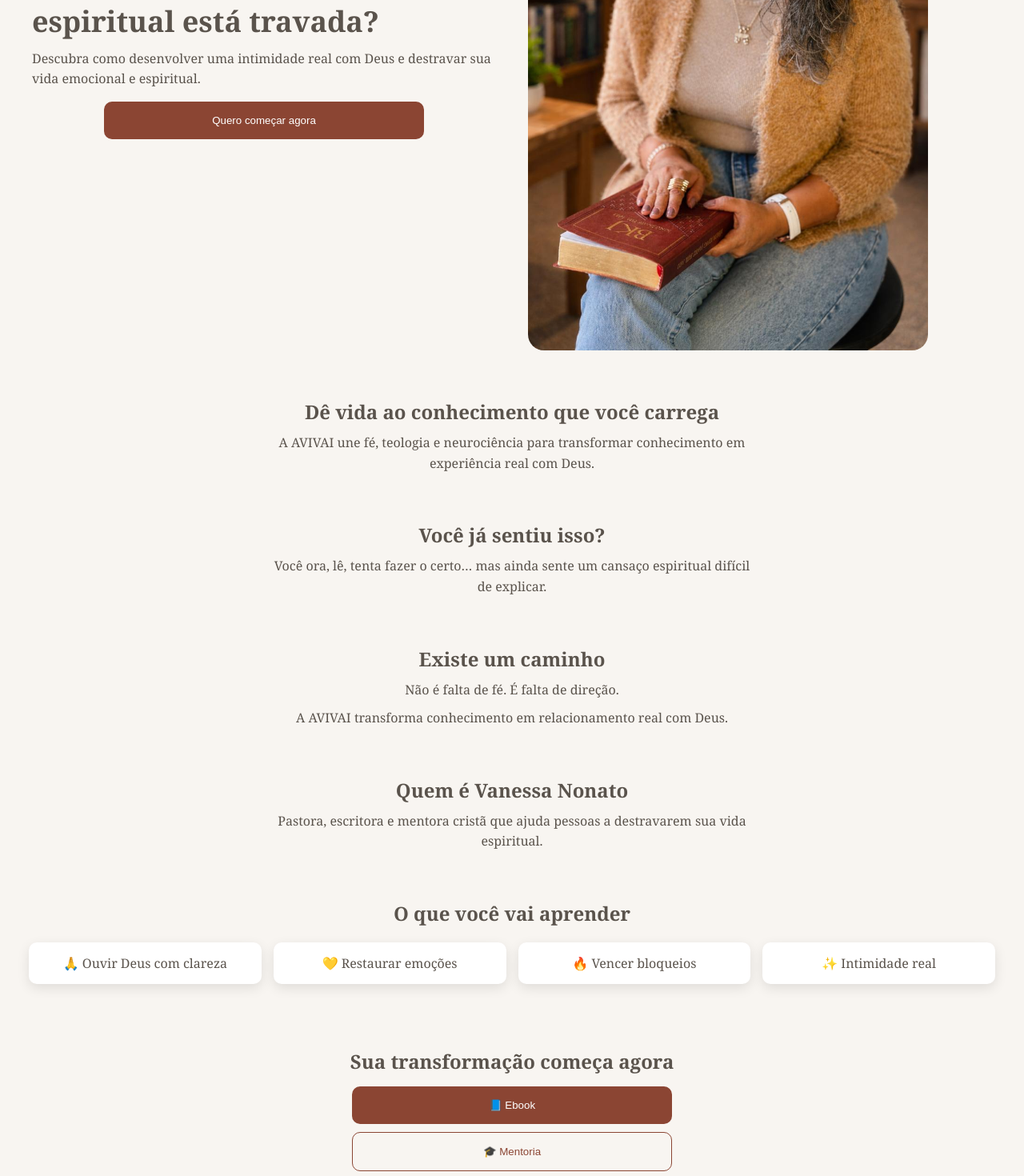
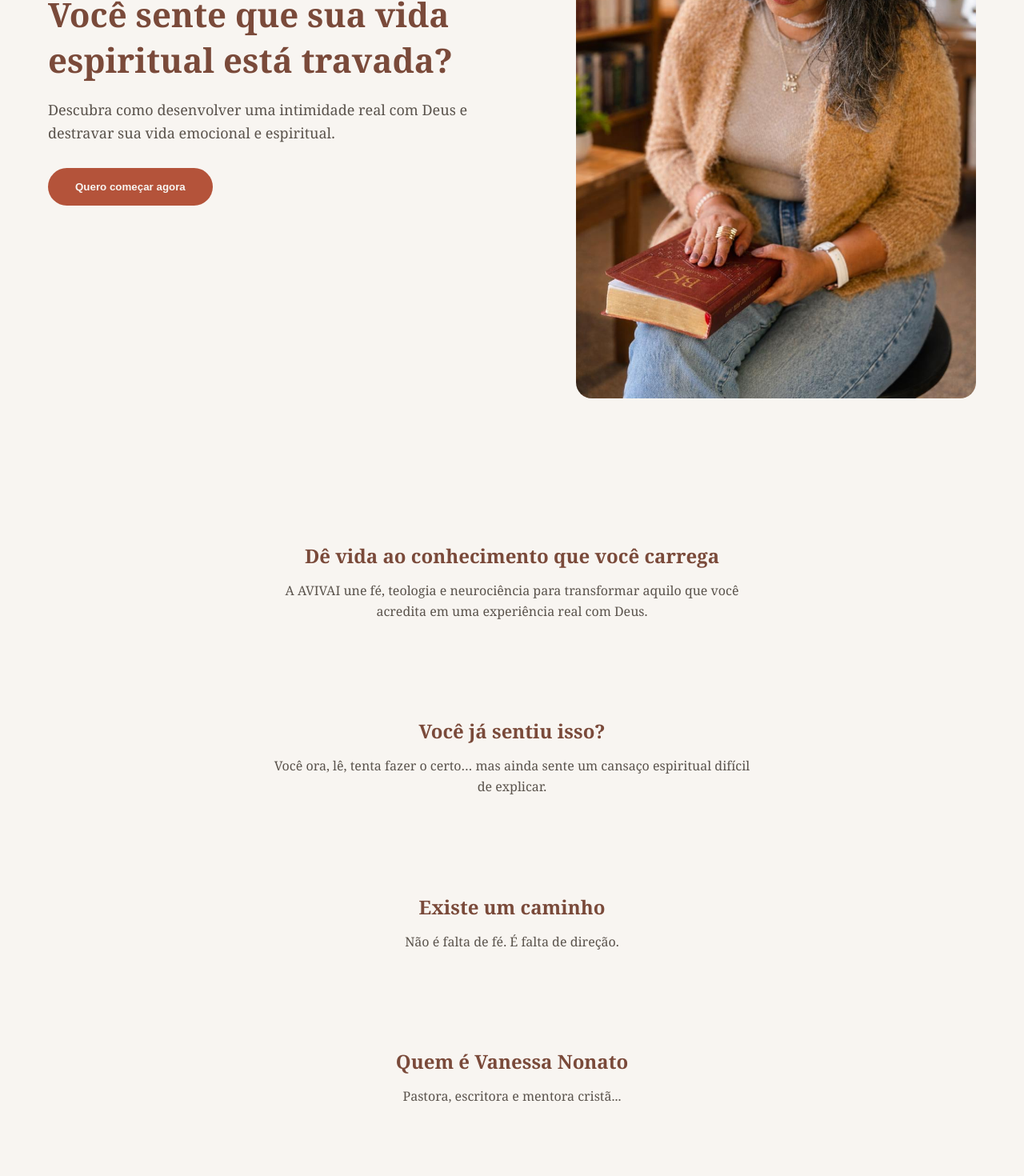
Before and after one commit to Mayra727/avivai-frontend, a React app: page / in a window 1280 px wide. Shown: the part 460-1930 px from the top of the page at 80% size. Built offline with nearby package versions, Linux system fonts and the light colour scheme; the HTML template or start-up script is replaced by a standard one.

Commit message:
home css

```diff
--- a/src/pages/Home.css
+++ b/src/pages/Home.css
@@ -1,32 +1,45 @@
+/* BASE */
 .home {
   background: #F8F5F1;
 }
 
+/* HERO */
 .hero {
+  display: flex;
+  flex-direction: column;
+  align-items: center;
+  gap: 30px;
+  padding: 80px 20px;
+}
+
+/* TEXTO DO HERO */
+.hero-text {
+  max-width: 600px;
   text-align: center;
-  padding: 120px 20px 80px;
-  max-width: 800px;
-  margin: 0 auto;
 }
 
 .hero h1 {
-  font-size: 42px;
+  font-size: clamp(26px, 5vw, 42px);
   color: #7A4A3A;
   margin-bottom: 20px;
 }
 
 .hero p {
-    .hero {
-  background: linear-gradient(
-    rgba(248, 245, 241, 0.9),
-    rgba(248, 245, 241, 0.9)
-  );
-}
   font-size: 18px;
   color: #5A534C;
-  margin-bottom: 40px;
+  margin-bottom: 30px;
+  line-height: 1.6;
 }
 
+/* IMAGEM */
+.hero-image {
+  width: 100%;
+  max-width: 500px;
+  height: auto;
+  border-radius: 20px;
+}
+
+/* BOTÃO */
 .primary-btn {
   background: #B4533A;
   color: #F8F5F1;
@@ -42,66 +55,82 @@
   background: #7A4A3A;
 }
 
-.courses-section {
-  padding: 80px 20px;
-  max-width: 1100px;
-  margin: 0 auto;
+/* SEÇÕES */
+.section {
+  padding: 60px 20px;
+  text-align: center;
 }
 
-.courses-section h2 {
-  text-align: center;
-  margin-bottom: 50px;
+.section h2 {
   color: #7A4A3A;
+  margin-bottom: 15px;
 }
 
-.courses-grid {
-  display: grid;
-  grid-template-columns: repeat(auto-fit, minmax(280px, 1fr));
-  gap: 30px;
+.text {
+  max-width: 600px;
+  margin: 0 auto;
+  color: #5A534C;
+  line-height: 1.6;
 }
 
-.course-card {
-  background: white;
-  padding: 30px;
-  border-radius: 20px;
-  box-shadow: 0 15px 40px rgba(0,0,0,0.05);
+/* BENEFÍCIOS */
+.grid {
+  display: grid;
+  gap: 20px;
+  margin-top: 30px;
+  grid-template-columns: repeat(auto-fit, minmax(220px, 1fr));
 }
 
-.course-card h3 {
-  color: #7A4A3A;
-  margin-bottom: 10px;
+.card {
+  background: #fff;
+  padding: 20px;
+  border-radius: 15px;
+  box-shadow: 0 10px 25px rgba(0,0,0,0.05);
 }
 
-.course-card p {
-  color: #5A534C;
-  font-size: 14px;
-  margin-bottom: 20px;
+/* CTA FINAL */
+.cta {
+  text-align: center;
+  padding: 80px 20px;
 }
 
-.price {
-  display: block;
-  font-weight: 700;
-  margin-bottom: 15px;
-  color: #7A4A3A;
-}
-
-.secondary-btn {
-  background: transparent;
-  border: 2px solid #B4533A;
-  color: #B4533A;
-  padding: 10px 18px;
-  border-radius: 30px;
+.button-primary {
+  margin-top: 15px;
+  padding: 16px;
+  background: #8B4533;
+  color: #fff;
+  border: none;
+  border-radius: 10px;
+  width: 100%;
+  max-width: 400px;
   cursor: pointer;
 }
 
-.secondary-btn:hover {
-  background: #B4533A;
-  color: #F8F5F1;
+.button-secondary {
+  margin-top: 10px;
+  padding: 16px;
+  background: transparent;
+  color: #8B4533;
+  border: 1px solid #8B4533;
+  border-radius: 10px;
+  width: 100%;
+  max-width: 400px;
+  cursor: pointer;
 }
 
-.footer {
-  text-align: center;
-  padding: 40px;
-  background: #EFEAE6;
-  color: #5A534C;
+/* 🔥 DESKTOP (RESPONSIVO PROFISSIONAL) */
+@media (min-width: 768px) {
+
+  .hero {
+    flex-direction: row;
+    justify-content: space-between;
+    align-items: center;
+    max-width: 1200px;
+    margin: 40px auto;
+  }
+
+  .hero-text {
+    text-align: left;
+  }
+
 }
--- a/src/pages/Home.tsx
+++ b/src/pages/Home.tsx
@@ -1,104 +1,96 @@
 import { useNavigate } from "react-router-dom";
-import type { CSSProperties } from "react";
+import "./Home.css";
 
 export default function Home() {
   const navigate = useNavigate();
 
   return (
-    <div style={styles.container}>
+  <div className="home">
 
     {/* HERO */}
-      <section style={styles.hero}>
+    <section className="hero">
 
-        {/* TEXTO */}
-        <div style={styles.heroText}>
-          <h1 style={styles.title}>
+      <div className="hero-text">
+        <h1>
           Você sente que sua vida espiritual está travada?
         </h1>
 
-          <p style={styles.subtitle}>
+        <p>
           Descubra como desenvolver uma intimidade real com Deus
           e destravar sua vida emocional e espiritual.
         </p>
 
         <button
           onClick={() => navigate("/ebook")}
-            style={styles.primaryButton}
+          className="primary-btn"
         >
           Quero começar agora
         </button>
       </div>
 
-        {/* IMAGEM */}
-        <div style={styles.heroImageContainer}>
       <img
         src="/vanessa.jpg"
         alt="Vanessa"
-            style={styles.heroImage}
+        className="hero-image"
       />
-        </div>
 
     </section>
 
     {/* SEÇÕES */}
-      <section style={styles.section}>
+    <section className="section">
       <h2>Dê vida ao conhecimento que você carrega</h2>
-        <p style={styles.text}>
+      <p className="text">
        A AVIVAI une fé, teologia e neurociência para transformar
-          conhecimento em experiência real com Deus.
+aquilo que você acredita em uma experiência real com Deus.
       </p>
     </section>
 
-      <section style={styles.section}>
+    <section className="section">
       <h2>Você já sentiu isso?</h2>
-        <p style={styles.text}>
+      <p className="text">
         Você ora, lê, tenta fazer o certo… mas ainda sente um
 cansaço espiritual difícil de explicar.
       </p>
     </section>
 
-      <section style={styles.section}>
+    <section className="section">
       <h2>Existe um caminho</h2>
-        <p style={styles.text}>Não é falta de fé. É falta de direção.</p>
-        <p style={styles.text}>
-          A AVIVAI transforma conhecimento em relacionamento real com Deus.
-        </p>
+      <p className="text">Não é falta de fé. É falta de direção.</p>
     </section>
 
-      <section style={styles.section}>
+    <section className="section">
       <h2>Quem é Vanessa Nonato</h2>
-        <p style={styles.text}>
-          Pastora, escritora e mentora cristã que ajuda pessoas
-          a destravarem sua vida espiritual.
+      <p className="text">
+        Pastora, escritora e mentora cristã...
       </p>
     </section>
 
     {/* BENEFÍCIOS */}
-      <section style={styles.section}>
+    <section className="section">
       <h2>O que você vai aprender</h2>
 
-        <div style={styles.grid}>
-          <div style={styles.card}>🙏 Ouvir Deus com clareza</div>
-          <div style={styles.card}>💛 Restaurar emoções</div>
-          <div style={styles.card}>🔥 Vencer bloqueios</div>
-          <div style={styles.card}>✨ Intimidade real</div>
+      <div className="grid">
+        <div className="card">🙏 Ouvir Deus com clareza</div>
+        <div className="card">💛 Restaurar emoções</div>
+        <div className="card">🔥 Vencer bloqueios</div>
+        <div className="card">✨ Intimidade real</div>
       </div>
     </section>
 
-      {/* CTA FINAL */}
-      <section style={styles.cta}>
+    {/* CTA */}
+    <section className="cta">
       <h2>Sua transformação começa agora</h2>
 
       <button
         onClick={() => navigate("/ebook")}
-          style={styles.primaryButton}
+        className="button-primary"
       >
         📘 Ebook
       </button>
 
       <button
         onClick={() => navigate("/mentoria")}
-          style={styles.secondaryButton}
+        className="button-secondary"
       >
         🎓 Mentoria
       </button>
@@ -106,112 +98,5 @@
 
   </div>
 );
+
 }
-
-const styles: { [key: string]: CSSProperties } = {
-
-  container: {
-    width: "100%",
-    padding: "20px"
-  },
-
-  /* HERO RESPONSIVO */
-  hero: {
-    display: "flex",
-    flexDirection: window.innerWidth > 768 ? "row" : "column",
-    alignItems: "center",
-    justifyContent: "space-between",
-    gap: "40px",
-    maxWidth: "1200px",
-    margin: "40px auto"
-  },
-
-  heroText: {
-    flex: 1,
-    maxWidth: "600px",
-    textAlign: window.innerWidth > 768 ? "left" : "center"
-  },
-
-  heroImageContainer: {
-    flex: 1,
-    width: "100%"
-  },
-
-  heroImage: {
-    width: "100%",
-    maxWidth: "500px",
-    height: "auto",
-    display: "block",
-    borderRadius: "20px"
-  },
-
-  title: {
-    fontSize: "clamp(22px, 4vw, 36px)",
-    fontWeight: 700
-  },
-
-  subtitle: {
-    marginTop: "10px",
-    lineHeight: "1.6"
-  },
-
-  section: {
-    marginTop: "60px",
-    textAlign: "center"
-  },
-
-  text: {
-    marginTop: "10px",
-    lineHeight: "1.6",
-    maxWidth: "600px",
-    marginInline: "auto"
-  },
-
-  grid: {
-    display: "grid",
-    gap: "15px",
-    marginTop: "20px",
-    gridTemplateColumns: "repeat(auto-fit, minmax(220px, 1fr))"
-  },
-
-  card: {
-    background: "#fff",
-    padding: "15px",
-    borderRadius: "10px",
-    boxShadow: "0 5px 15px rgba(0,0,0,0.1)"
-  },
-
-  cta: {
-    marginTop: "80px",
-    textAlign: "center"
-  },
-
-  primaryButton: {
-    marginTop: "15px",
-    padding: "16px",
-    background: "#8B4533",
-    color: "#fff",
-    border: "none",
-    borderRadius: "10px",
-    maxWidth: "400px",
-    width: "100%",
-    marginInline: "auto",
-    display: "block",
-    cursor: "pointer"
-  },
-
-  secondaryButton: {
-    marginTop: "10px",
-    padding: "16px",
-    background: "transparent",
-    color: "#8B4533",
-    border: "1px solid #8B4533",
-    borderRadius: "10px",
-    maxWidth: "400px",
-    width: "100%",
-    marginInline: "auto",
-    display: "block",
-    cursor: "pointer"
-  }
-
-};
```
Lines whose indentation alone changed are shown as unchanged.
